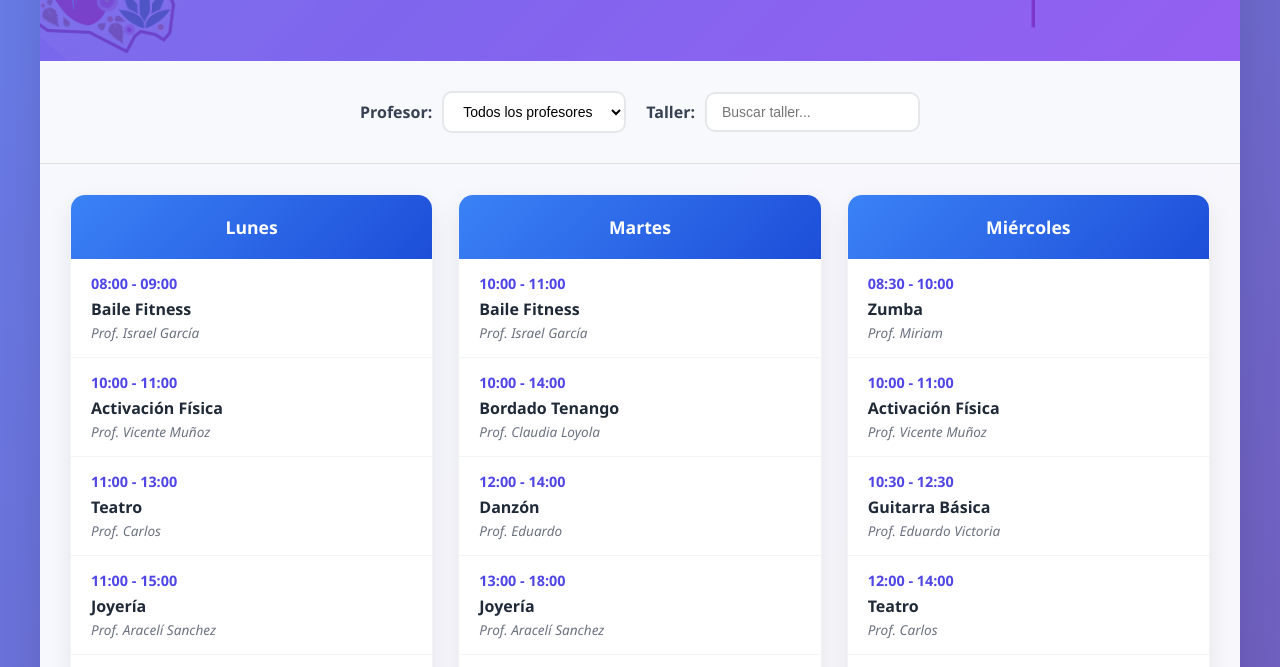
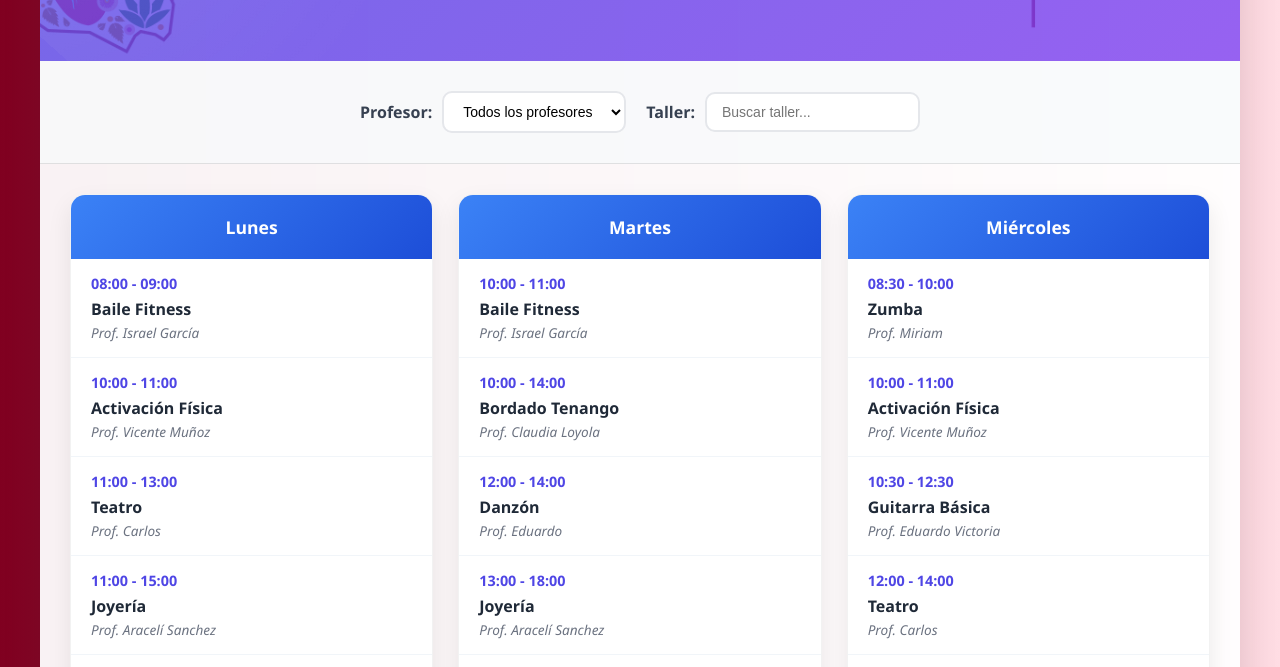
Before and after one commit to oto-ml/pilares-horario, a plain HTML site: page index.html in a window 1280 px wide. Shown: the part 259-926 px from the top of the page. Drawn offline with Linux system fonts and the light colour scheme.

Commit message:
Update index.html

```diff
--- a/index.html
+++ b/index.html
@@ -13,7 +13,7 @@
 
         body {
             font-family: 'Segoe UI', Tahoma, Geneva, Verdana, sans-serif;
-            background: linear-gradient(135deg, #667eea 0%, #764ba2 100%);
+            background: linear-gradient(90deg, #800020 0%, #ffdde4 100%);
             min-height: 100vh;
             padding: 20px;
         }
```
